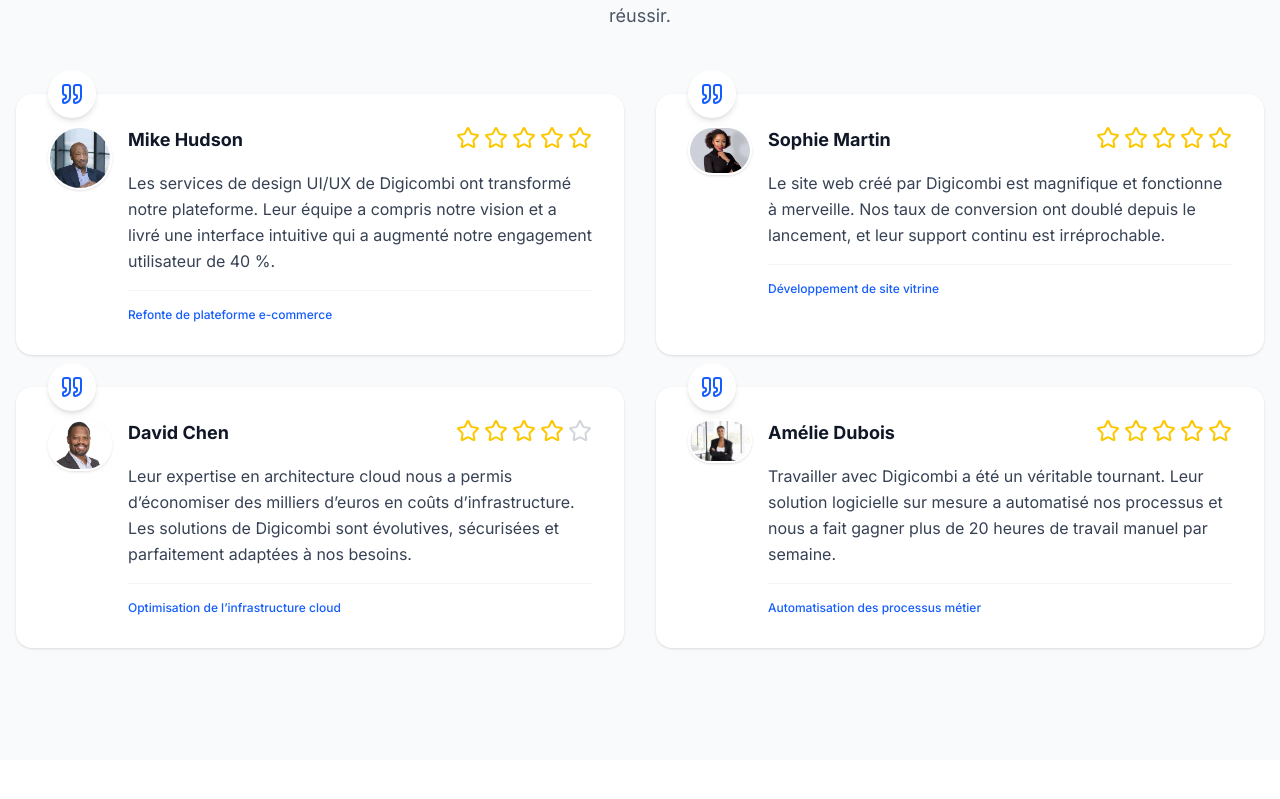
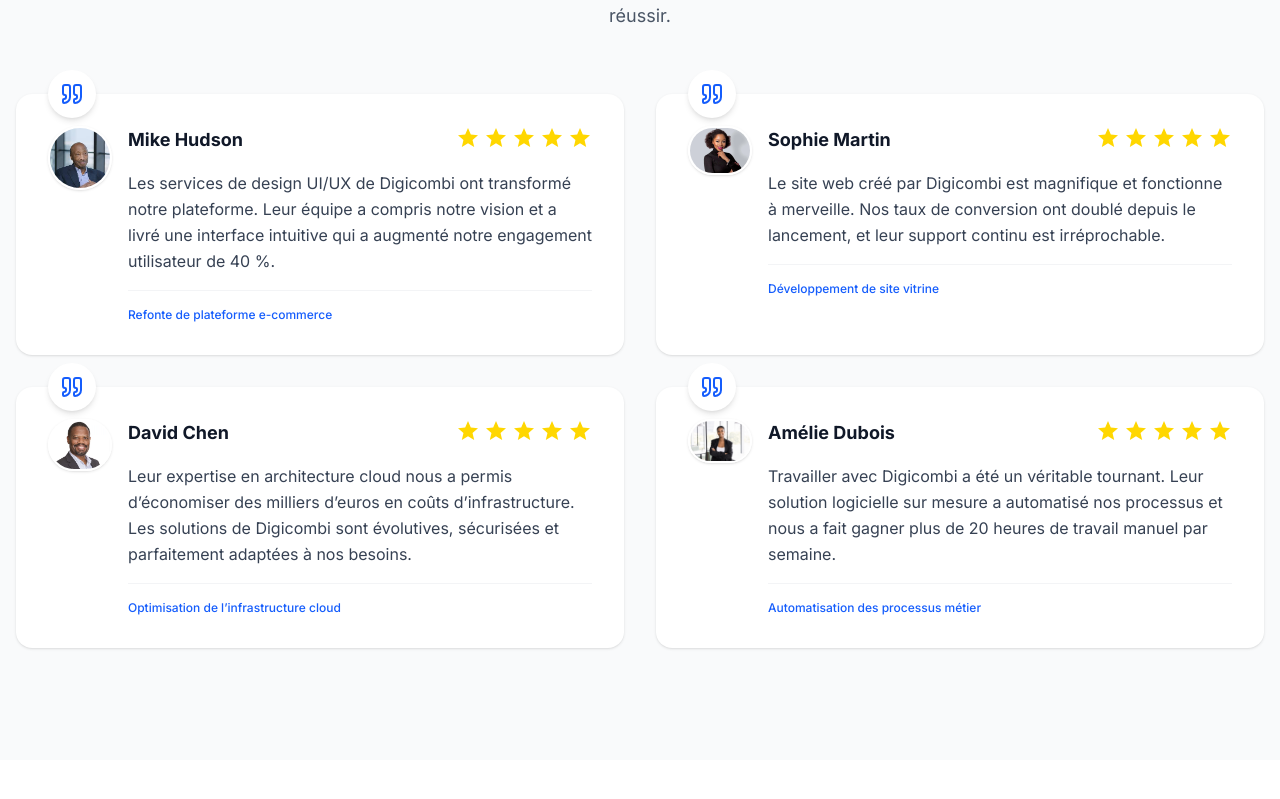
Before and after one commit to hazinofan/digicombi, a Next.js app: page / in a window 1280 px wide. Shown: the part 4001-4800 px from the top of the page. Built offline with nearby package versions, Linux system fonts and the light colour scheme.

Commit message:
changes in term of visibility

```diff
--- a/layouts/Navbar.tsx
+++ b/layouts/Navbar.tsx
@@ -292,15 +292,7 @@ export default function Navbar() {
               );
             })}
 
-            <div className="flex items-center space-x-4 pt-4">
-              <select className="bg-transparent focus:outline-none cursor-pointer" defaultValue="fr">
-                <option value="fr">Français</option>
-                <option value="en">English</option>
-              </select>
-              <button className="p-2 rounded hover:bg-gray-100 dark:hover:bg-gray-800 transition-colors">
-                <Search className="w-5 h-5" />
-              </button>
-            </div>
+
           </div>
         )}
       </div>
--- a/layouts/footer.tsx
+++ b/layouts/footer.tsx
@@ -76,14 +76,14 @@ export default function Footer() {
                   info@digicombi.com
                 </a>
               </li>
-              <li className="flex items-start gap-3">
+              {/* <li className="flex items-start gap-3">
                 <div className="p-2 rounded-full bg-neutral-800">
                   <Phone className="w-4 h-4 text-blue-400" />
                 </div>
                 <a href="tel:+14183813722" className="mt-1 hover:text-white transition-colors duration-300">
                   +1 418 381 3722
                 </a>
-              </li>
+              </li> */}
             </ul>
           </div>
         </div>
--- a/src/pages/index.tsx
+++ b/src/pages/index.tsx
@@ -527,14 +527,17 @@ export default function Home() {
                           </div>
                           <div className="flex items-center space-x-1">
                             {[...Array(5)].map((_, i) => (
-                              <Star
-                                key={i}
-                                className={`text-sm ${
-                                  i < testimonial.rating
-                                    ? "text-yellow-400"
-                                    : "text-gray-300 dark:text-gray-600"
-                                }`}
-                              />
+                              <svg
+                                xmlns="http://www.w3.org/2000/svg"
+                                viewBox="0 0 24 24"
+                                color="gold"
+                                width="24"
+                                height="24"
+                                fill="currentColor"
+                                aria-hidden="true"
+                              >
+                                <path d="M12 17.27L18.18 21l-1.64-7.03L22 9.24l-7.19-.62L12 2 9.19 8.62 2 9.24l5.46 4.73L5.82 21 12 17.27z" />
+                              </svg>
                             ))}
                           </div>
                         </div>
@@ -595,7 +598,7 @@ export default function Home() {
                           Bureaux
                         </h4>
                         <p className="text-gray-600 dark:text-gray-400 mt-1">
-                          Montréal–Canada, Dakar–Sénégal <br />
+                          Dakar–Sénégal <br />
                           Yaoundé, cameroun
                         </p>
                       </div>
@@ -618,7 +621,7 @@ export default function Home() {
                       </div>
                     </li>
 
-                    <li className="flex items-start gap-4">
+                    {/* <li className="flex items-start gap-4">
                       <div className="w-10 h-10 rounded-full bg-white dark:bg-neutral-800 shadow-sm flex items-center justify-center flex-shrink-0">
                         <Phone className="w-5 h-5 text-blue-600" />
                       </div>
@@ -633,7 +636,7 @@ export default function Home() {
                           +1 418 381 3722
                         </a>
                       </div>
-                    </li>
+                    </li> */}
                   </ul>
 
                   <div className="mt-8 pt-6 border-t border-gray-200 dark:border-neutral-800">
```
